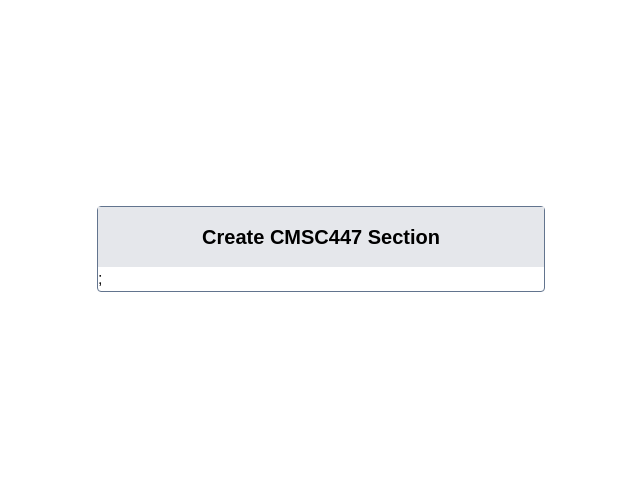
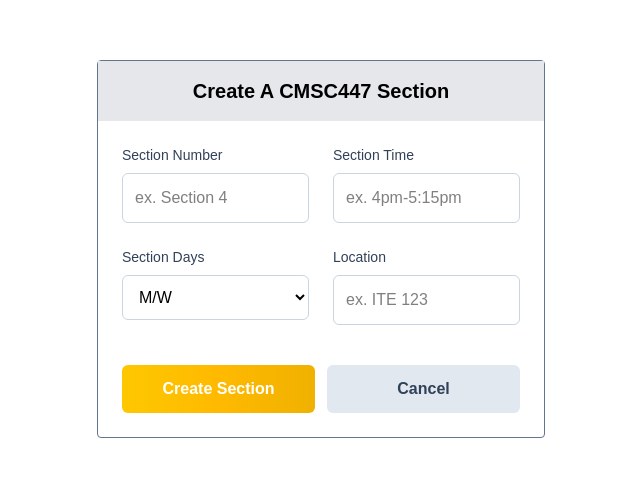
Before and after one commit to Niraj-Dhakall/4-4-7-proj, a Next.js app in the folder rpp/: page /test/section in a window 1280 px wide. Shown: the part 171-648 px from the top of the page, without its empty margins (319-959 px from the left). Built offline with nearby package versions, Linux system fonts and the light colour scheme.

Commit message:
add createSection component

```diff
--- a/rpp/src/components/CreateSection.tsx
+++ b/rpp/src/components/CreateSection.tsx
@@ -1,18 +1,134 @@
+'use client'
 import React from "react";
-
+import { useState } from "react";
 export default function CreateSection({
     handleDisplaySection,
 }: {
     handleDisplaySection: () => void;
 }) {
+    const [formData, setFormData] = useState({
+        number: "",
+        time: "",
+        days: "",
+        location: ""
+    });
+    const handleSubmit = () => {
+        console.log('yeah');
+    }
+    const handleChange = (e: React.ChangeEvent<HTMLInputElement | HTMLSelectElement>) => {
+        const { name, value } = e.target;
+        console.log(name, value)
+        setFormData((prev) => ({ ...prev, [name]: value }));
+    };
+
+    //     model Section{
+    //   id            String @id @default(auto()) @map("_id") @db.ObjectId
+    //   number        Int @unique
+    //   time          String @unique
+    //   days          String
+    //   location      String
+    //   projects      String[] @db.ObjectId // List of projects available ONLY to 447
+    //   students      String[] @db.ObjectId
+    //   groups        String[] @db.ObjectId
+    //   student_count Int
+    //   group_count   Int
+    //   class         Class @relation(fields: [class_id], references: [id])
+    //   class_id      String @db.ObjectId
+    // }
     return (
         <div className="flex flex-col border border-slate-500  bg-white rounded w-full justify-center mt-10 max-w-xl md:max-w-md items-start-safe">
             <div className="flex justify-center w-full bg-gray-200 p-4 ">
                 <h1 className="text-black font-bold text-xl">
-                    Create CMSC447 Section
+                    Create A CMSC447 Section
                 </h1>
             </div>
-            ;
+            <div className="p-6 w-full">
+                <form onSubmit={handleSubmit} className="space-y-6">
+                    <div className="grid grid-cols-1 md:grid-cols-2 gap-6">
+                        {/* Section Number */}
+                        <div className="flex flex-col space-y-2">
+                            <label htmlFor="number" className="text-slate-700 font-medium text-sm">
+                                Section Number
+                            </label>
+                            <input
+                                id="number"
+                                type="text"
+                                className="border border-slate-300 rounded-md text-black p-3 focus:outline-none focus:ring-2 focus:ring-amber-500 focus:border-transparent transition-all"
+                                placeholder="ex. Section 4"
+                                name="number"
+                                value={formData.number}
+                                onChange={handleChange}
+                            />
+                        </div>
+
+                        {/* Section Time */}
+                        <div className="flex flex-col space-y-2">
+                            <label htmlFor="time" className="text-slate-700 font-medium text-sm">
+                                Section Time
+                            </label>
+                            <input
+                                id="time"
+                                type="text"
+                                className="border border-slate-300 rounded-md text-black p-3 focus:outline-none focus:ring-2 focus:ring-amber-500 focus:border-transparent transition-all"
+                                placeholder="ex. 4pm-5:15pm"
+                                name="time"
+                                value={formData.time}
+                                onChange={handleChange}
+                            />
+                        </div>
+
+                        {/* Section Days */}
+                        <div className="flex flex-col space-y-2">
+                            <label htmlFor="days" className="text-slate-700 font-medium text-sm">
+                                Section Days
+                            </label>
+                            <select
+                                id="days"
+                                name="days"
+                                className="text-black border border-slate-300 p-3 rounded-md focus:outline-none focus:ring-2 focus:ring-amber-500 focus:border-transparent transition-all bg-white"
+                                value={formData.days}
+                                onChange={handleChange}
+                            >
+                                <option value="M/W">M/W</option>
+                                <option value="Tu/Th">Tu/Th</option>
+                            </select>
+                        </div>
+
+                        {/* Location */}
+                        <div className="flex flex-col space-y-2">
+                            <label htmlFor="location" className="text-slate-700 font-medium text-sm">
+                                Location
+                            </label>
+                            <input
+                                id="location"
+                                type="text"
+                                className="border border-slate-300 rounded-md text-black p-3 focus:outline-none focus:ring-2 focus:ring-amber-500 focus:border-transparent transition-all"
+                                placeholder="ex. ITE 123"
+                                name="location"
+                                value={formData.location}
+                                onChange={handleChange}
+                            />
+                        </div>
+                    </div>
+
+                    {/* Action Buttons */}
+                    <div className="flex gap-3 pt-4">
+                        <button
+                            type="submit"
+                            className="flex-1  bg-gradient-to-r from-yellow-400 via-amber-400 to-yellow-500 hover:cursor-pointer text-white font-semibold py-3 px-6 rounded-md transition-colors duration-200 focus:outline-none focus:ring-2 focus:ring-blue-500 focus:ring-offset-2"
+                        >
+                            Create Section
+                        </button>
+                        <button
+                            type="button"
+                            onClick={handleDisplaySection}
+                            className="flex-1 bg-slate-200 hover:bg-slate-300 hover:cursor-pointer text-slate-700 font-semibold py-3 px-6 rounded-md transition-colors duration-200 focus:outline-none focus:ring-2 focus:ring-slate-400 focus:ring-offset-2"
+                        >
+                            Cancel
+                        </button>
+                    </div>
+                </form>
+            </div>
         </div>
     );
 }
```
Also changed, not shown: rpp/src/app/test/section/page.tsx (+2 -1 lines).
